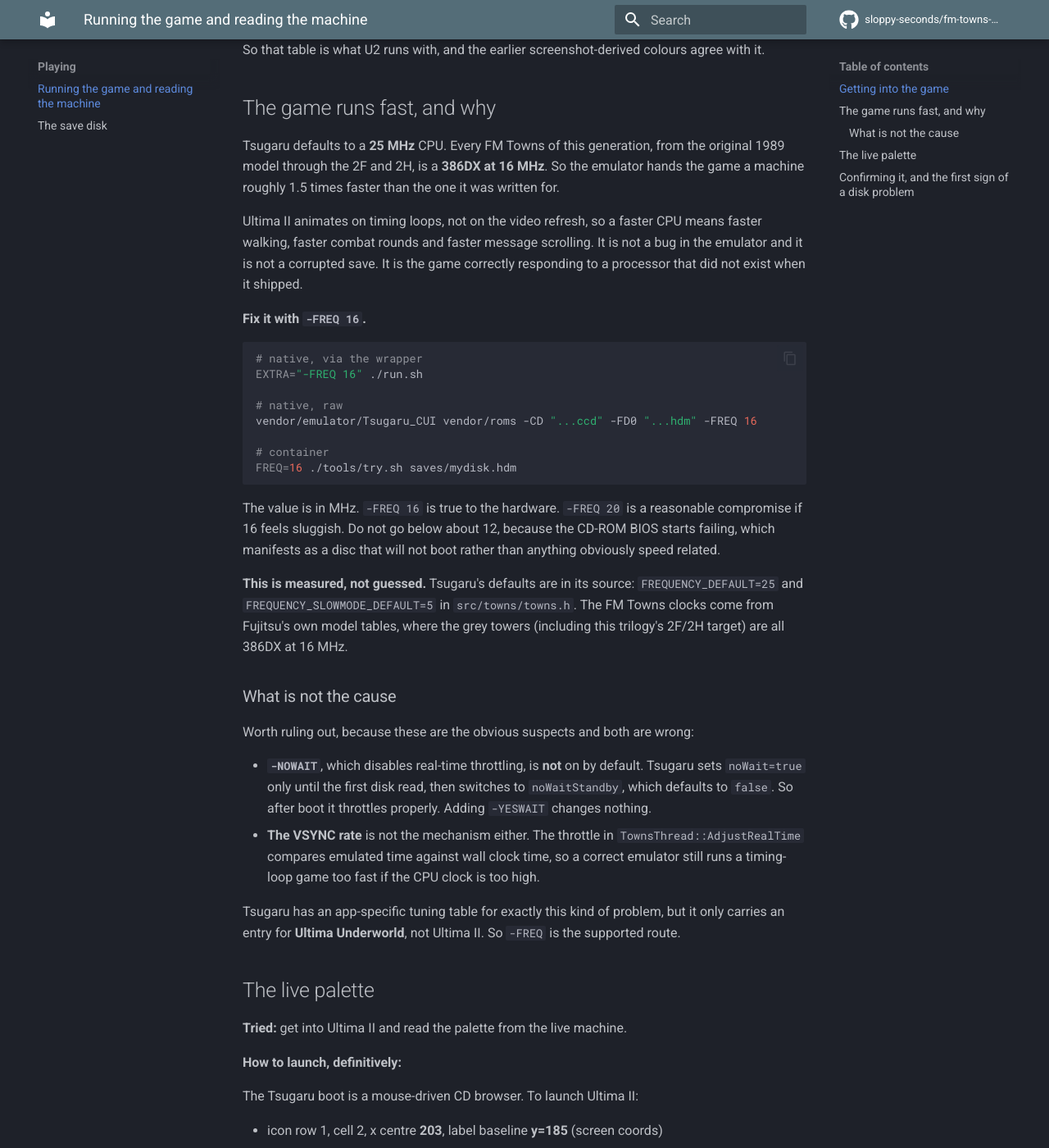
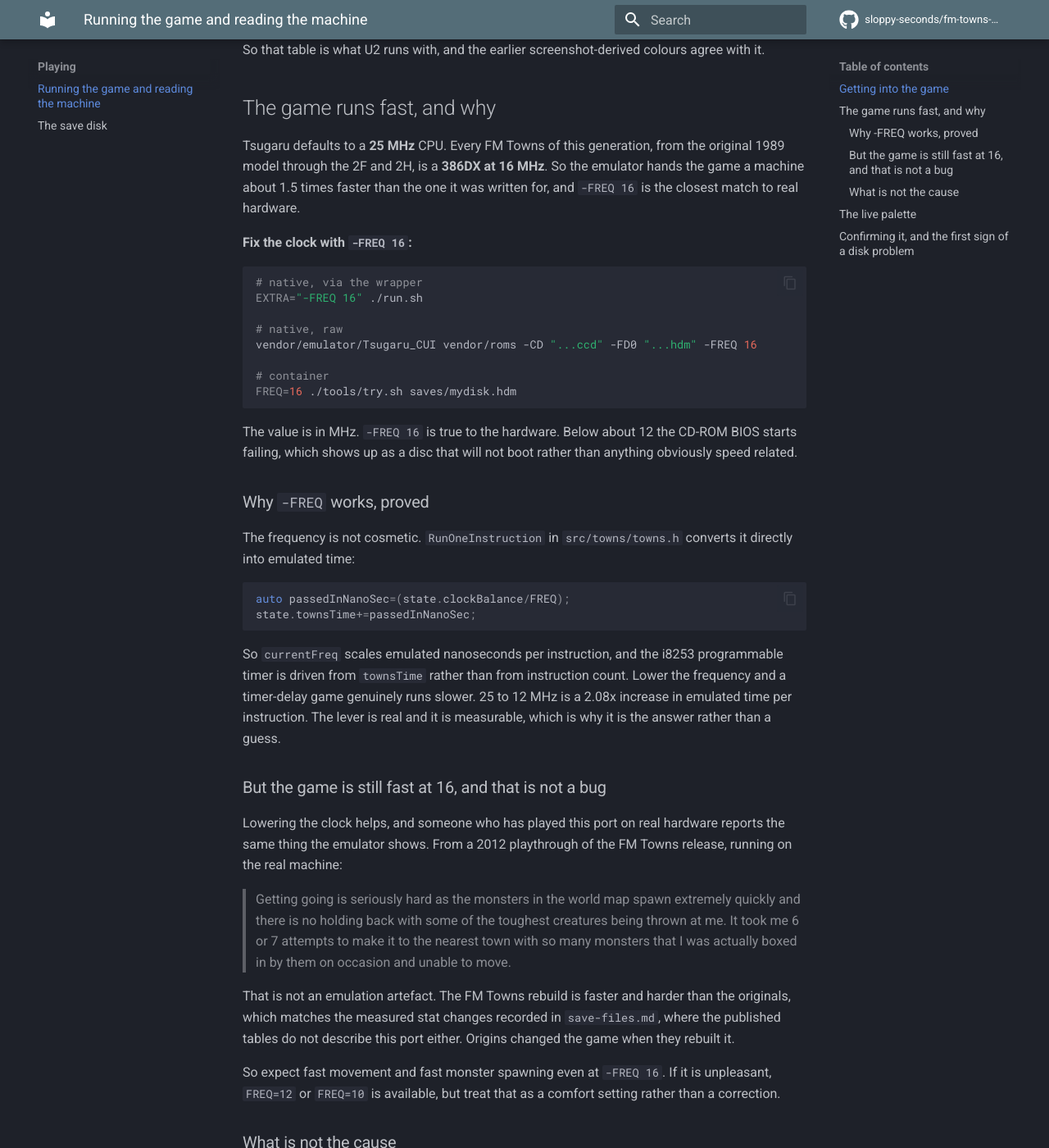
Before and after one commit to sloppy-seconds/fm-towns-ultima, an MkDocs documentation site: the page built from docs/playing-and-environment.md, in a window 1280 px wide and 1400 px high, scrolled down 1283 px. Shown: the whole window at 82% size. Built offline with MkDocs 1.6.1 and Material for MkDocs 9.7.7, drawn with Linux system fonts in a browser that asks for light colours; comment, search, counter and statistics services are not loaded; some of the changed text lies outside the part shown.

Commit message:
Correct the speed claim, with a mechanism and evidence instead of a guess
The previous entry said the fast animations were caused by Tsugaru's 25 MHz default
versus real hardware's 16 MHz, and implied -FREQ 16 fixes it. The clock part is
right and now proved. The implication that 16 makes it feel correct was a guess and
it was wrong, which a second round of testing showed.

The mechanism is now established from source rather than assumed. RunOneInstruction
divides clockBalance by currentFreq to advance townsTime, and the i8253 timer is
driven from townsTime, not from instruction count. So frequency scales emulated
nanoseconds per instruction and a timer-delay game slows down when it drops. 25 to
12 MHz is 2.08x more emulated time per instruction. The lever is real.

What that same reading rules out is the emulator as the whole explanation. A 2012
playthrough of this FM Towns port on real hardware reports the world map spawning
monsters so fast the player was boxed in and unable to move, and needed six or seven
attempts to reach the nearest town. That is the shipped game, not an artefact. It
also fits the measured stat table in save-files.md, where the published tables fail
to describe this port. Origins changed the game in the rebuild.

So the docs now separate the two claims. -FREQ 16 matches the hardware and is the
right default recommendation. Fast movement and fast spawning remain at 16, and
lower values are a comfort setting rather than a correction.

Also recorded that the throttle loop calls ProcessSound in a while with no sleep, so
Tsugaru spins above 100% of a core while correctly waiting for real time. High CPU
does not mean throttling is off, which is the natural wrong conclusion to draw from
watching the process.

````diff
--- a/docs/playing-and-environment.md
+++ b/docs/playing-and-environment.md
@@ -61,15 +61,10 @@
 
 Tsugaru defaults to a **25 MHz** CPU. Every FM Towns of this generation, from the
 original 1989 model through the 2F and 2H, is a **386DX at 16 MHz**. So the
-emulator hands the game a machine roughly 1.5 times faster than the one it was
-written for.
+emulator hands the game a machine about 1.5 times faster than the one it was
+written for, and `-FREQ 16` is the closest match to real hardware.
 
-Ultima II animates on timing loops, not on the video refresh, so a faster CPU
-means faster walking, faster combat rounds and faster message scrolling. It is
-not a bug in the emulator and it is not a corrupted save. It is the game
-correctly responding to a processor that did not exist when it shipped.
-
-**Fix it with `-FREQ 16`.**
+**Fix the clock with `-FREQ 16`:**
 
 ```bash
 # native, via the wrapper
@@ -82,32 +77,65 @@
 FREQ=16 ./tools/try.sh saves/mydisk.hdm
 ```
 
-The value is in MHz. `-FREQ 16` is true to the hardware. `-FREQ 20` is a
-reasonable compromise if 16 feels sluggish. Do not go below about 12, because the
-CD-ROM BIOS starts failing, which manifests as a disc that will not boot rather
+The value is in MHz. `-FREQ 16` is true to the hardware. Below about 12 the
+CD-ROM BIOS starts failing, which shows up as a disc that will not boot rather
 than anything obviously speed related.
 
-**This is measured, not guessed.** Tsugaru's defaults are in its source:
-`FREQUENCY_DEFAULT=25` and `FREQUENCY_SLOWMODE_DEFAULT=5` in `src/towns/towns.h`.
-The FM Towns clocks come from Fujitsu's own model tables, where the grey towers
-(including this trilogy's 2F/2H target) are all 386DX at 16 MHz.
+### Why `-FREQ` works, proved
+
+The frequency is not cosmetic. `RunOneInstruction` in `src/towns/towns.h` converts
+it directly into emulated time:
+
+```cpp
+auto passedInNanoSec=(state.clockBalance/FREQ);
+state.townsTime+=passedInNanoSec;
+```
+
+So `currentFreq` scales emulated nanoseconds per instruction, and the i8253
+programmable timer is driven from `townsTime` rather than from instruction count.
+Lower the frequency and a timer-delay game genuinely runs slower. 25 to 12 MHz is
+a 2.08x increase in emulated time per instruction. The lever is real and it is
+measurable, which is why it is the answer rather than a guess.
+
+### But the game is still fast at 16, and that is not a bug
+
+Lowering the clock helps, and someone who has played this port on real hardware
+reports the same thing the emulator shows. From a 2012 playthrough of the FM Towns
+release, running on the real machine:
+
+> Getting going is seriously hard as the monsters in the world map spawn
+> extremely quickly and there is no holding back with some of the toughest
+> creatures being thrown at me. It took me 6 or 7 attempts to make it to the
+> nearest town with so many monsters that I was actually boxed in by them on
+> occasion and unable to move.
+
+That is not an emulation artefact. The FM Towns rebuild is faster and harder than
+the originals, which matches the measured stat changes recorded in
+`save-files.md`, where the published tables do not describe this port either.
+Origins changed the game when they rebuilt it.
+
+So expect fast movement and fast monster spawning even at `-FREQ 16`. If it is
+unpleasant, `FREQ=12` or `FREQ=10` is available, but treat that as a comfort
+setting rather than a correction.
 
 ### What is not the cause
 
-Worth ruling out, because these are the obvious suspects and both are wrong:
+These are the obvious suspects and both are wrong:
 
 - **`-NOWAIT`**, which disables real-time throttling, is **not** on by default.
   Tsugaru sets `noWait=true` only until the first disk read, then switches to
-  `noWaitStandby`, which defaults to `false`. So after boot it throttles properly.
+  `noWaitStandby`, which defaults to `false`. After boot it throttles properly.
   Adding `-YESWAIT` changes nothing.
-- **The VSYNC rate** is not the mechanism either. The throttle in
-  `TownsThread::AdjustRealTime` compares emulated time against wall clock time, so
-  a correct emulator still runs a timing-loop game too fast if the CPU clock is
-  too high.
+- **VSYNC** is not the mechanism. The throttle in `TownsThread::AdjustRealTime`
+  compares emulated time against wall clock time.
 
-Tsugaru has an app-specific tuning table for exactly this kind of problem, but it
-only carries an entry for **Ultima Underworld**, not Ultima II. So `-FREQ` is the
-supported route.
+One thing worth knowing if you watch the process: Tsugaru's throttle loop calls
+`ProcessSound` in a `while` with no sleep, so the emulator spins at over 100% of a
+core even when it is correctly waiting for real time. High CPU use is normal and
+does not mean the throttle is off.
+
+Tsugaru has an app-specific tuning table for this class of problem, but it carries
+an entry for Ultima Underworld and not Ultima II, so `-FREQ` is the supported dial.
 
 ## The live palette
 
````
